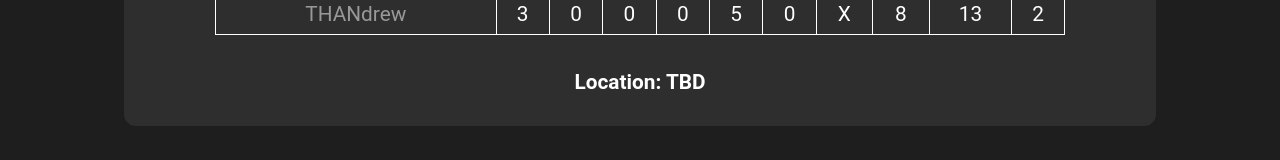
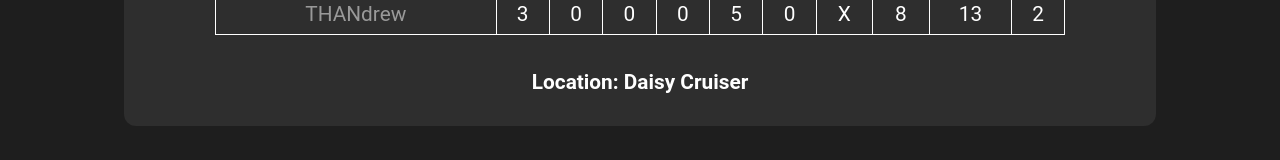
Before and after one commit to brendanmcoyne/PMBL, a React (Vite) app: page /season in a window 1280 px wide. Shown: the part 792-952 px from the top of the page. Built offline with nearby package versions, Linux system fonts and the light colour scheme; no server answers.

Commit message:
Week 2 Recap

```diff
--- a/src/components/UpcomingGame.tsx
+++ b/src/components/UpcomingGame.tsx
@@ -132,7 +132,7 @@ export default function Game() {
                 </tbody>
             </ScoreTable>
             <h4 style={{ marginTop: "0", marginBottom: "0.75rem" }}>
-                Location: <span style={{ color: "#FFFFFF" }}>TBD</span>
+                Location: <span style={{ color: "#FFFFFF" }}>Daisy Cruiser</span>
             </h4>
 
             {/*
--- a/src/components/headlines/Week2Recap.tsx
+++ b/src/components/headlines/Week2Recap.tsx
@@ -362,7 +362,7 @@ export default function Week2Recap() {
             glove into the stands, driving in 2 runs in the 1st inning. Trocean did stage a small comeback, shortening
             their deficit from 7 to 2, however Red Kritter would close out the game in relief of the struggling Waluigi,
             earning himself a save. Unlike last week, Blue Kritter would finally hit the ball, earning himself game
-            MVP with his 3 RBI performance.</Passage>
+            MVP with his 3 RBI performance. The Trocean and Christach franchise has now gone 0-2 to start each season.</Passage>
 
             <ScoreTable>
                 <thead>
```
